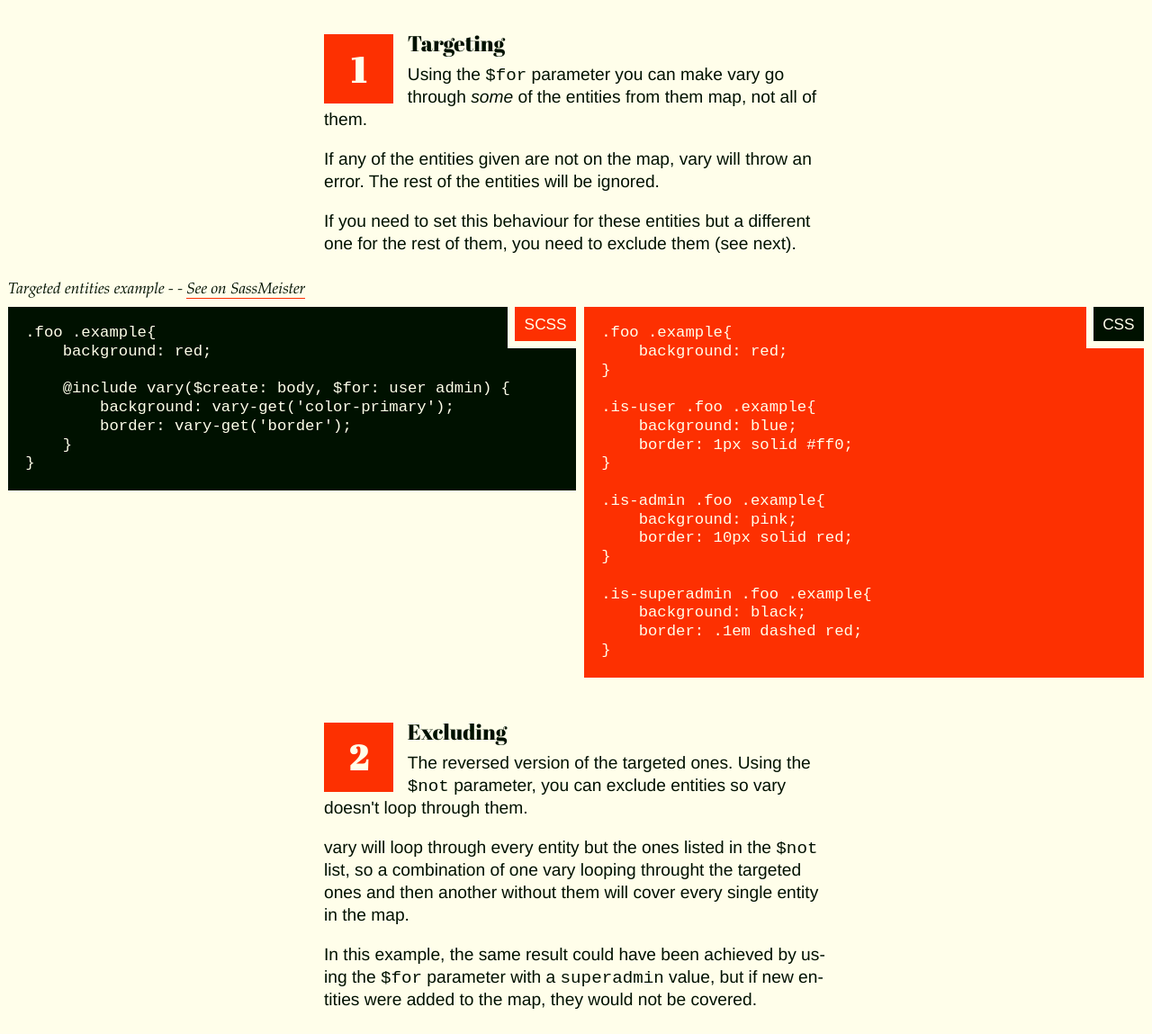
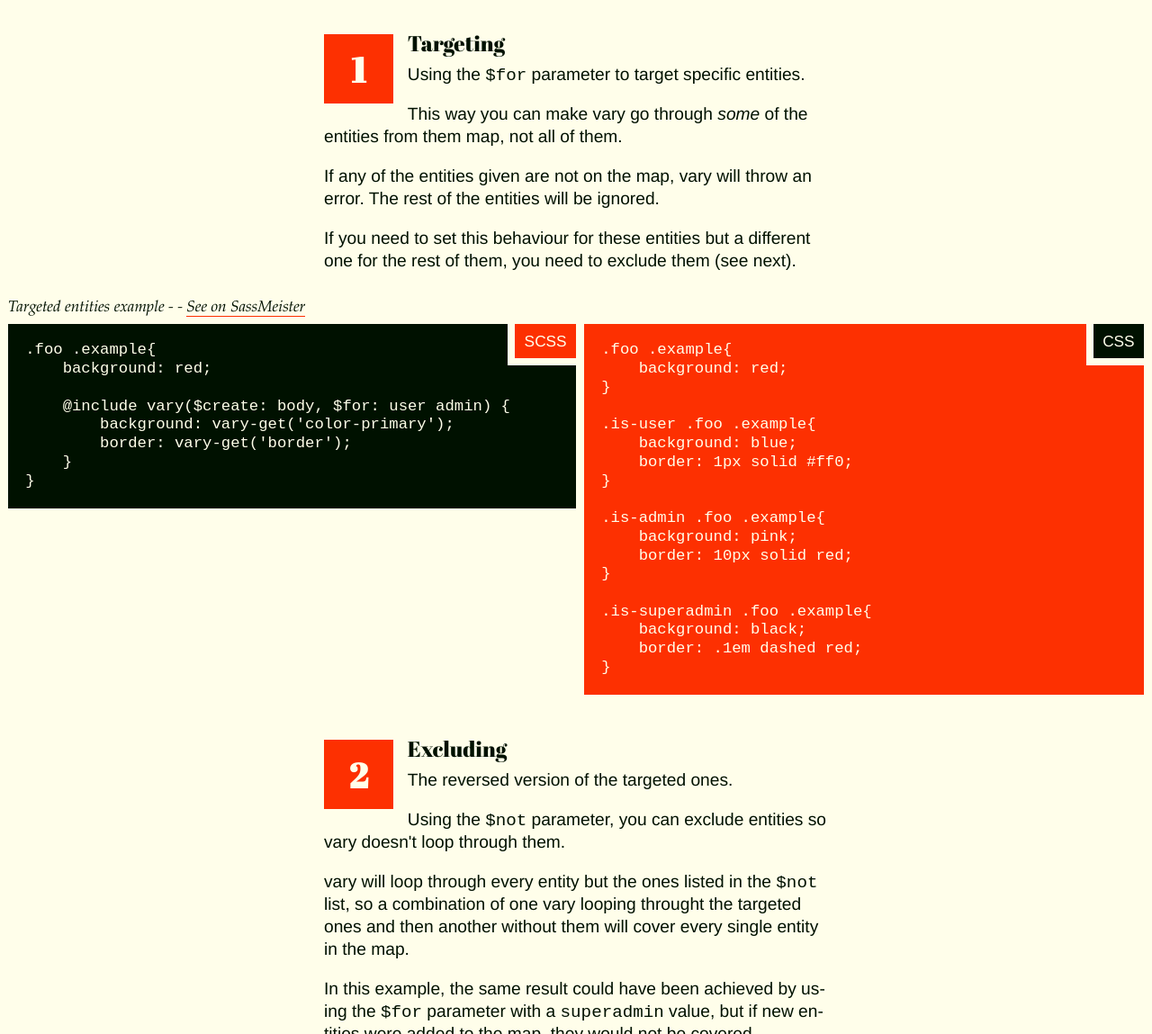
Before and after one commit to jaicab/sass-vary, a plain HTML site: page demos.html in a window 1280 px wide. Shown: the part 4872-6021 px from the top of the page at 90% size. Drawn offline with Linux system fonts and the light colour scheme.

Commit message:
Even better text formatting

```diff
--- a/demos.html
+++ b/demos.html
@@ -285,7 +285,8 @@ html.js .is-superadmin .foo{
 			<div class="sidebyside">
 				<div class="sidebyside__text wrapper">
 					<h3>Targeting</h3>
-					<p>Using the <code>$for</code> parameter you can make vary go through <i>some</i> of the entities from them map, not all of them.</p>
+					<p>Using the <code>$for</code> parameter to target specific entities.</p>
+					<p>This way you can make vary go through <i>some</i> of the entities from them map, not all of them.</p>
 					<p>If any of the entities given are not on the map, vary will throw an error. The rest of the entities will be ignored.</p>
 					<p>If you need to set this behaviour for these entities but a different one for the rest of them, you need to exclude them (see next).</p>
 				</div>
@@ -333,7 +334,8 @@ html.js .is-superadmin .foo{
 			<div class="sidebyside">
 				<div class="sidebyside__text wrapper">
 					<h3>Excluding</h3>
-					<p>The reversed version of the targeted ones. Using the <code>$not</code> parameter, you can exclude entities so vary doesn't loop through them.</p>
+					<p>The reversed version of the targeted ones.</p>
+					<p>Using the <code>$not</code> parameter, you can exclude entities so vary doesn't loop through them.</p>
 					<p>vary will loop through every entity but the ones listed in the <code>$not</code> list, so a combination of one vary looping throught the targeted ones and then another without them will cover every single entity in the map.</p>
 
 					<p>In this example, the same result could have been achieved by using the <code>$for</code> parameter with a <code>superadmin</code> value, but if new entities were added to the map, they would not be covered.</p>
```
